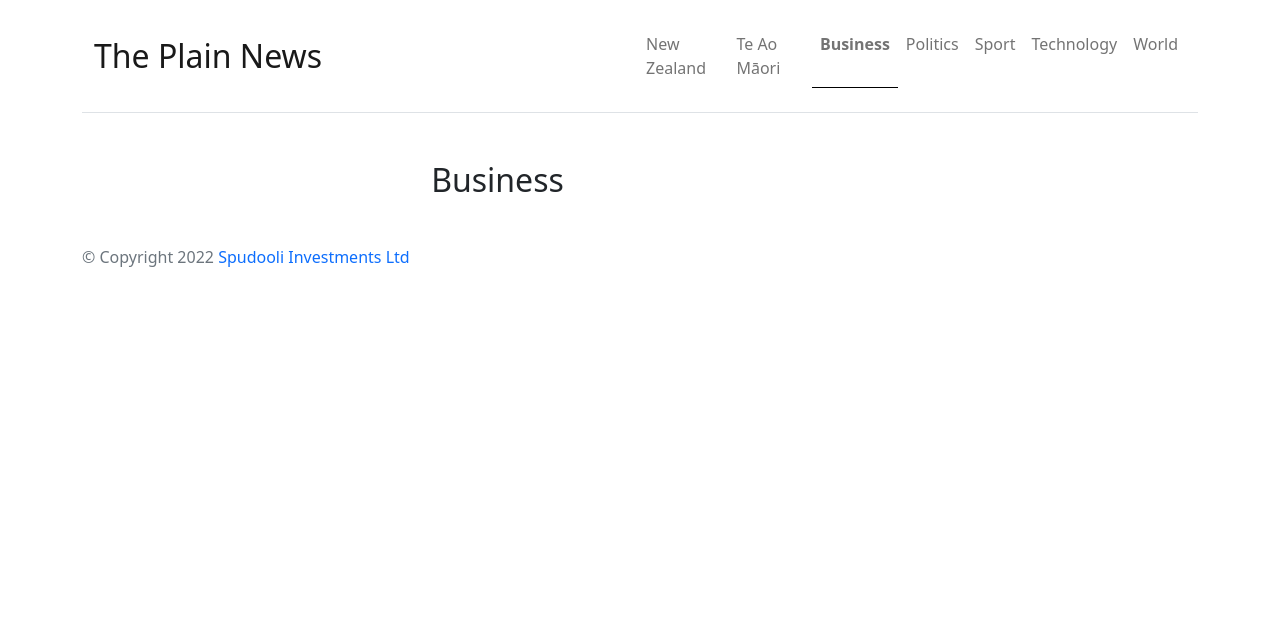
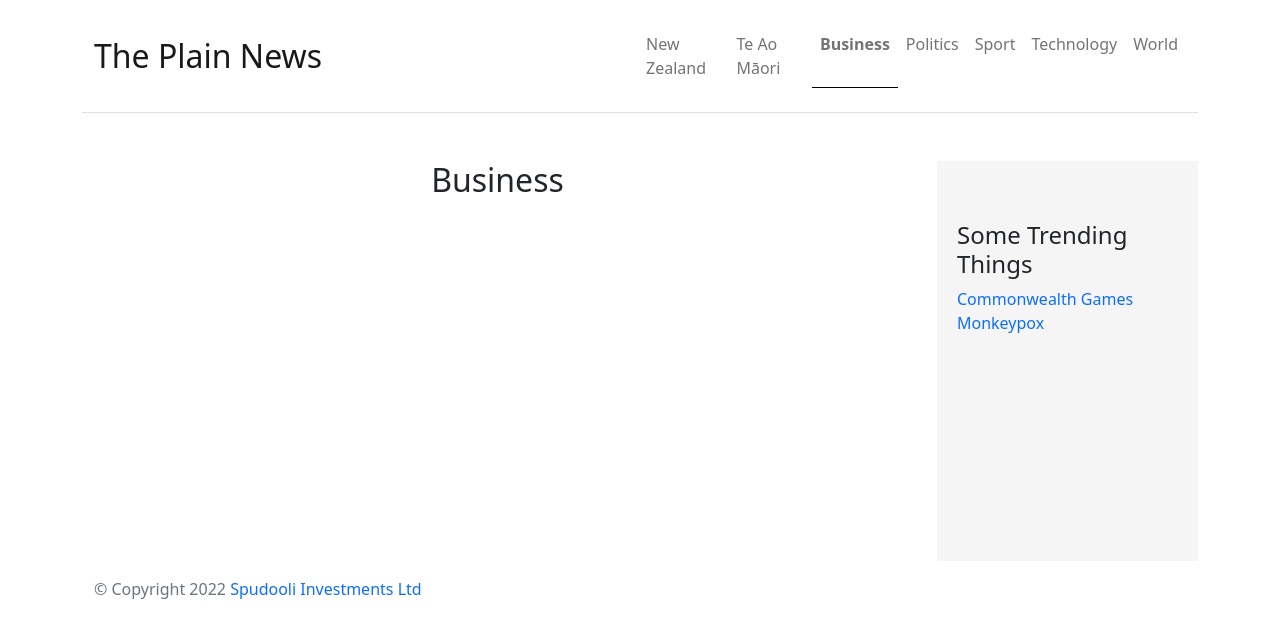
Before and after one commit to spudooli/all-the-news, a Flask app: page /business in a window 1280 px wide. Shown: the top 638 px of the page. Run offline with Flask 2, Linux system fonts and the light colour scheme; tables that the repository leaves empty or names only in its code hold one stand-in row (values such as "Sample post"); data that the repository does not hold is empty.

Commit message:
DRY lastid, add right sidebar

```diff
--- a/news/main.py
+++ b/news/main.py
@@ -1,22 +1,19 @@
 from news import app, db
 from flask import render_template, redirect
-import redis
 from datetime import date
 from datetime import datetime, timedelta
 
 
-r = redis.StrictRedis('localhost', 6379, charset="utf-8", decode_responses=True)
-
 def getthenewsagain(section):
 
-    if section == "business":
+    if section == "business" or section == "technology":
         newsday = datetime.today() - timedelta(days=1)
         newsday = f'{newsday.strftime("%Y-%m-%d")} 00:00:00'
     else:
         today = date.today()
         newsday = f'{today.strftime("%Y-%m-%d")} 00:00:00'
     cursor = db.mysql.connection.cursor()
-    cursor.execute("SELECT id, headline, summary, source, url, clusterid, section, scrapedate, pubdate, featured FROM news where clusterid IS NOT NULL and section LIKE %s and scrapedate > %s order by featured", (section, newsday))
+    cursor.execute("SELECT id, headline, summary, source, url, clusterid, section, scrapedate, pubdate, featured FROM news where clusterid IS NOT NULL and section LIKE %s and scrapedate > %s", (section, newsday))
     newsitems = cursor.fetchall()
     desc = cursor.description
     column_names = [col[0] for col in desc]
@@ -24,6 +21,15 @@
         for row in newsitems]
     cursor.close()
     return data
+
+
+def getthelastid():
+    # Get the last id out of the database to provide a way to warn there is new content
+    cursor = db.mysql.connection.cursor()
+    cursor.execute("SELECT id FROM news order by id desc limit 1")
+    lastid = cursor.fetchone()
+    cursor.close()
+    return lastid[0]
 
 @app.route('/', strict_slashes=False, defaults={'section': None} )
 @app.route("/<section>")
@@ -59,14 +65,10 @@
     else:
         return redirect('/', code=301)
 
-    # Get the last id out of the database to provide a way to warn there is new content
-    cursor = db.mysql.connection.cursor()
-    cursor.execute("SELECT id FROM news order by id desc limit 1")
-    lastid = cursor.fetchone()
-    cursor.close()
-
+    lastid = getthelastid()
 
     return render_template('index.html', item1 = item1, section = section, lastid = lastid)
+
 
 @app.route("/liveupdates/<int:lastid>")
 def liveupdates(lastid):
@@ -82,7 +84,6 @@
         return ""
 
 
-
 @app.errorhandler(404)
 def page_not_found(e):
     return render_template('404.html'), 404
--- a/news/static/styles.css
+++ b/news/static/styles.css
@@ -52,3 +52,23 @@
   letter-spacing: 2px;
   font-weight: 500;
 }
+
+.sidebar {
+  top: 0;
+  left: 0;
+  height: 400px;
+  background-color: #f5f5f5;
+  padding: 20px;
+
+}
+
+.sidebar ul {
+  list-style-type: none;
+  padding: 0;
+  margin: 0;
+}
+
+.liveupdates {
+
+  padding: 20px;
+}
--- a/news/templates/index.html
+++ b/news/templates/index.html
@@ -30,7 +30,16 @@
 
         <!-- Start right column -->
         <div class="col-sm-3">
-            <div id="liveupdates"></div>
+
+
+            <div class="sidebar">
+                <div class="liveupdates" id="liveupdates">&nbsp;</div>
+                <h4>Some Trending Things</h4>
+                <ul>
+                    <li><a href="/trending/commonwealth-games">Commonwealth Games</a></li>
+                    <li><a href="/trending/monkeypox">Monkeypox</a></li>
+
+               </ul>
 
         </div>
         <!-- End right column -->
@@ -42,7 +51,7 @@
 <script src="/static/js/jquery-3.6.0.min.js" type="text/javascript"></script>
 <script>
   function liveupdates() {
-    $.get('liveupdates/{{ lastid[0] }}', function (data) {
+    $.get('liveupdates/{{ lastid }}', function (data) {
       $('#liveupdates').text(data);
     });
   }
```
